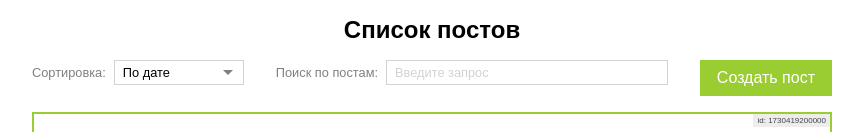
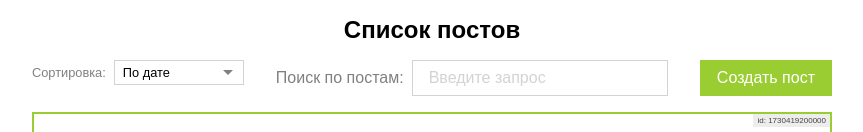
Before and after one commit to hellsgor/ulbi-react-fundamental-course, a React (Vite) app: page / in a window 1280 px wide. Shown: the top 132 px of the page, without its empty margins (208-1071 px from the left). Built offline with nearby package versions, Linux system fonts and the light colour scheme.

Commit message:
Update[PostList]: updated search input view

```diff
--- a/src/components/PostList/PostList.tsx
+++ b/src/components/PostList/PostList.tsx
@@ -50,7 +50,7 @@ export const PostList: FC<PostListProps> = ({
           label="Поиск по постам:"
           id="post-search"
           placeholder="Введите запрос"
-          mods={{ small: true, horizontal: true }}
+          mods={{ horizontal: true }}
           onChange={(event) =>
             setFilter({ ...filter, filter: event.target.value })
           }
```
